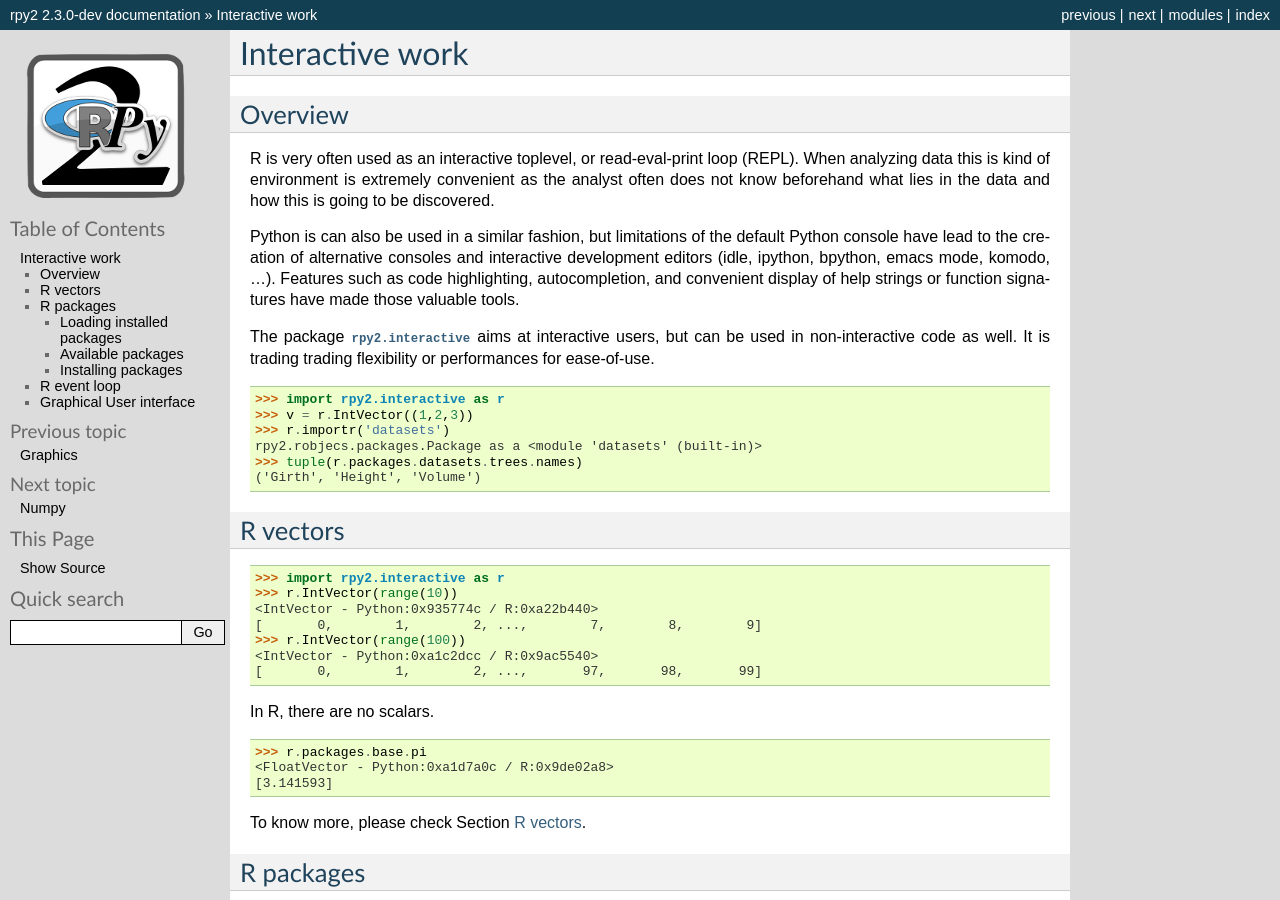
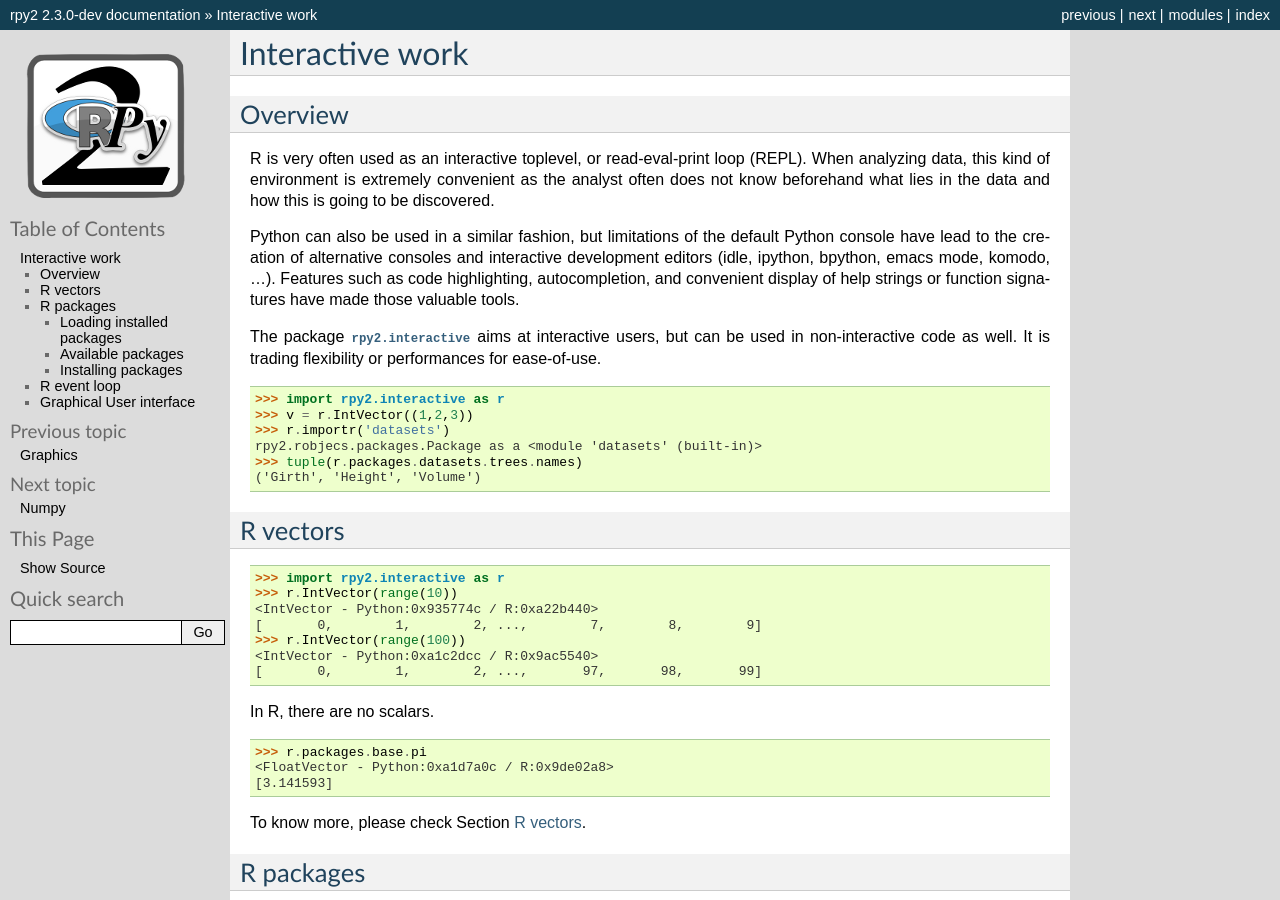
Before and after one commit to rpy2/rpy2, a Sphinx documentation site: the page built from doc/source/interactive.rst, in a window 1280 px wide and 900 px high. Built offline with Sphinx 7.4.7, drawn with Linux system fonts in a browser that asks for light colours; formulas are drawn with MathJax 3; some of the changed text lies outside the part shown.

Commit message:
fix a few typos in the doc

```diff
--- a/doc/source/interactive.rst
+++ b/doc/source/interactive.rst
@@ -8,11 +8,11 @@ Overview
 ========
 
 R is very often used as an interactive toplevel, or read-eval-print loop (REPL).
-When analyzing data this is kind of environment is extremely convenient as
+When analyzing data, this kind of environment is extremely convenient as
 the analyst often does not know beforehand what lies in the data and how this
 is going to be discovered.
 
-Python is can also be used in a similar fashion, but limitations of the
+Python can also be used in a similar fashion, but limitations of the
 default Python console have lead to the creation of alternative consoles
 and interactive development editors
 (idle, ipython, bpython, emacs mode, komodo, ...).
@@ -20,7 +20,7 @@ Features such as code highlighting, autocompletion, and convenient display of
 help strings or function signatures have made those valuable tools.
 
 The package :mod:`rpy2.interactive` aims at interactive users, but can be used
-in non-interactive code as well. It is trading trading flexibility
+in non-interactive code as well. It is trading flexibility
 or performances for ease-of-use.
 
 >>> import rpy2.interactive as r
--- a/doc/source/numpy.rst
+++ b/doc/source/numpy.rst
@@ -16,7 +16,7 @@ High-level interface
 From `rpy2` to `numpy`:
 ^^^^^^^^^^^^^^^^^^^^^^^
 
-R vectors or arrays can be  to :mod:`numpy` arrays using
+R vectors or arrays can be converted to :mod:`numpy` arrays using
 :meth:`numpy.array` or :meth:`numpy.asarray`:
 
 .. code-block:: python
--- a/doc/source/rlike.rst
+++ b/doc/source/rlike.rst
@@ -22,7 +22,7 @@ Containers
 
 The module contains data collection-type data structures.
 :class:`OrdDict` and :class:`TaggedList` are structures
-with which containeed items/elements can be tagged.
+with which contained items/elements can be tagged.
 
 The module can be imported as follows:
 
--- a/doc/source/robjects_rinstance.rst
+++ b/doc/source/robjects_rinstance.rst
@@ -47,7 +47,7 @@ this feature matters most to you.
 >>> robjects.r.as_null
 # AttributeError raised
 >>> import rpy2.rpy_classic as rpy
->>> rpy.set_default_mode(NO_CONVERSION)
+>>> rpy.set_default_mode(rpy.NO_CONVERSION)
 >>> rpy.r.as_null
 # R function as.null() returned
 
```
Also changed, not shown: other parts of doc/source/interactive.rst (+1 -1 lines).
